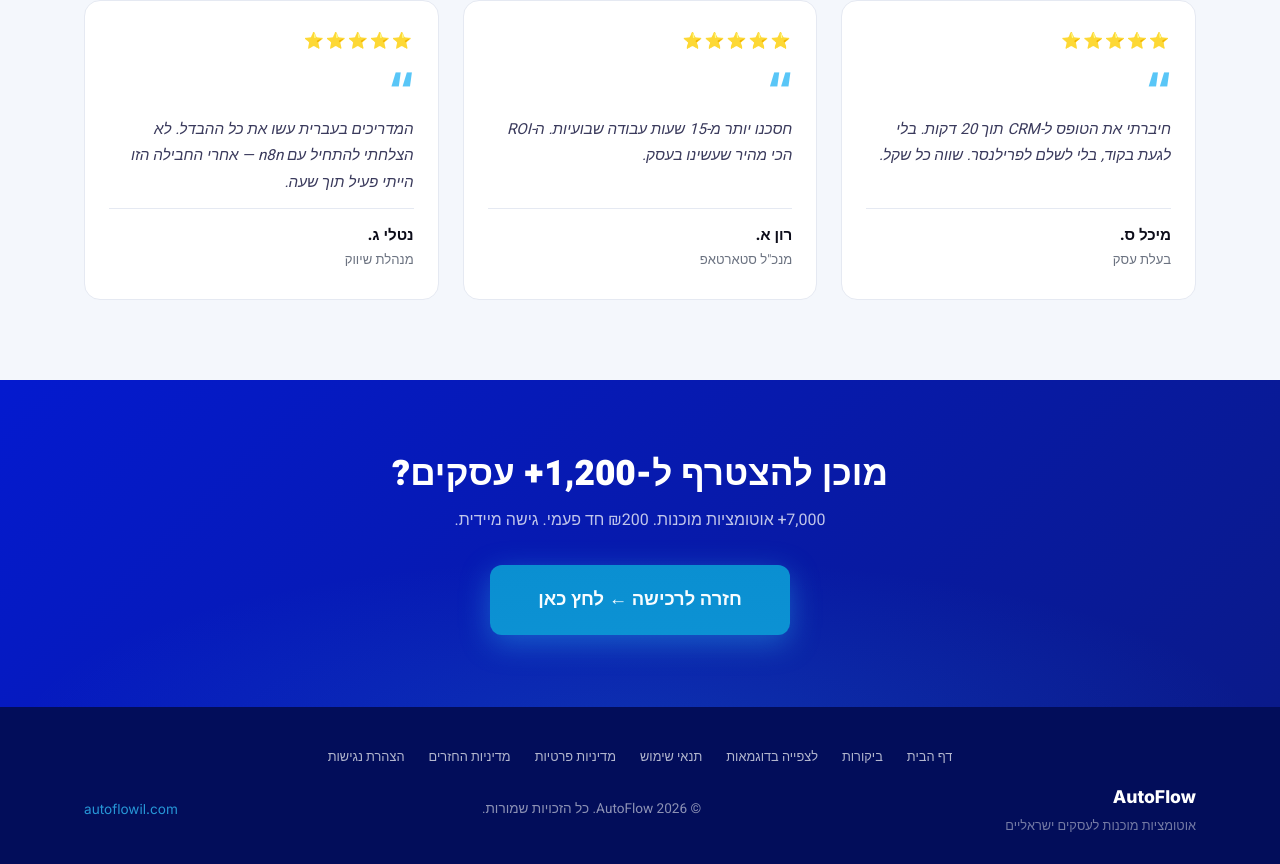
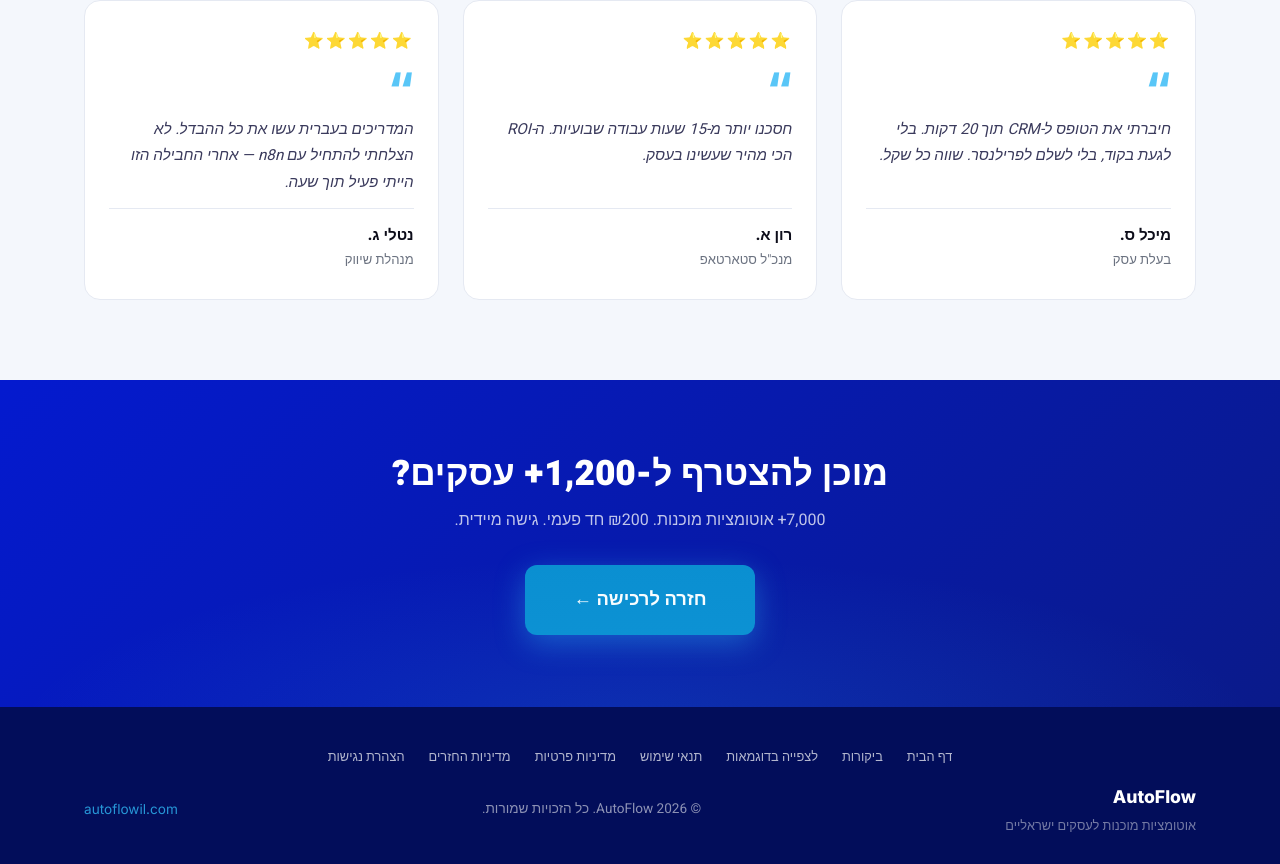
Before and after one commit to orishemesh/AutoFlow, a Next.js app: page /reviews in a window 1280 px wide. Shown: the part 1149-2013 px from the top of the page. Built offline with nearby package versions, Linux system fonts and the light colour scheme.

Commit message:
feat: accessibility updates to reviews page

```diff
--- a/src/app/reviews/page.tsx
+++ b/src/app/reviews/page.tsx
@@ -64,6 +64,7 @@ export default function ReviewsPage() {
       <BodyClass className="reviews-body" />
       <FadeUpObserver />
 
+      <main id="main-content">
       <section id="page-hero">
         <div className="container">
           <span className="section-tag page-hero-tag">ביקורות לקוחות</span>
@@ -109,11 +110,16 @@ export default function ReviewsPage() {
           <p className="reviews-cta-sub">
             7,000+ אוטומציות מוכנות. ₪200 חד פעמי. גישה מיידית.
           </p>
-          <Link href="/#pricing" className="btn-primary btn-large">
-            חזרה לרכישה ← לחץ כאן
+          <Link
+            href="/#pricing"
+            className="btn-primary btn-large"
+            aria-label="חזרה לדף הבית לרכישת החבילה"
+          >
+            חזרה לרכישה ←
           </Link>
         </div>
       </section>
+      </main>
     </>
   );
 }
```
